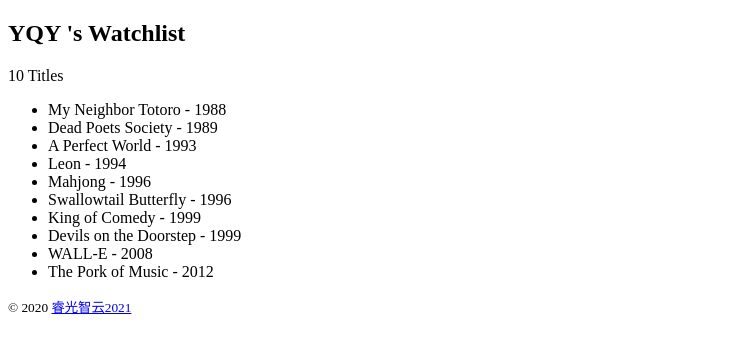
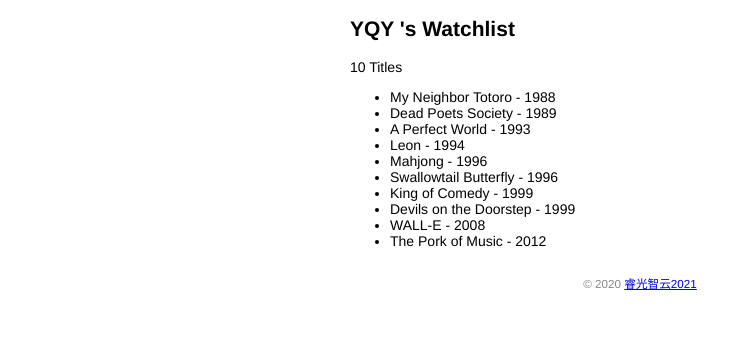
Before and after one commit to levy9/watchlist-mongo, a Flask app: page / in a window 1280 px wide. Shown: the top 353 px of the page, without its empty margins (0-750 px from the left). Run offline with Flask 2, Linux system fonts and the light colour scheme.

Commit message:
页面不能丢

```diff
--- /dev/null
+++ b/static/style.css
@@ -0,0 +1,15 @@
+/* 页面整体 */
+body {
+    margin: auto;
+    max-width: 580px;
+    font-size: 14px;
+    font-family: Helvetica, Arial, sans-serif;
+}
+
+/* 页脚 */
+footer {
+    color: #888;
+    margin-top: 15px;
+    text-align: center;
+    padding: 10px;
+}
--- a/templates/index.html
+++ b/templates/index.html
@@ -3,6 +3,7 @@
 <head>
     <meta charset="UTF-8">
     <title>{{ name }}'s Watchlist</title>
+    <link rel="stylesheet" href="{{ url_for('static', filename='style.css')}}" type="text/css">
 </head>
 <body>
     <h2>{{ name }} 's Watchlist</h2>
```
